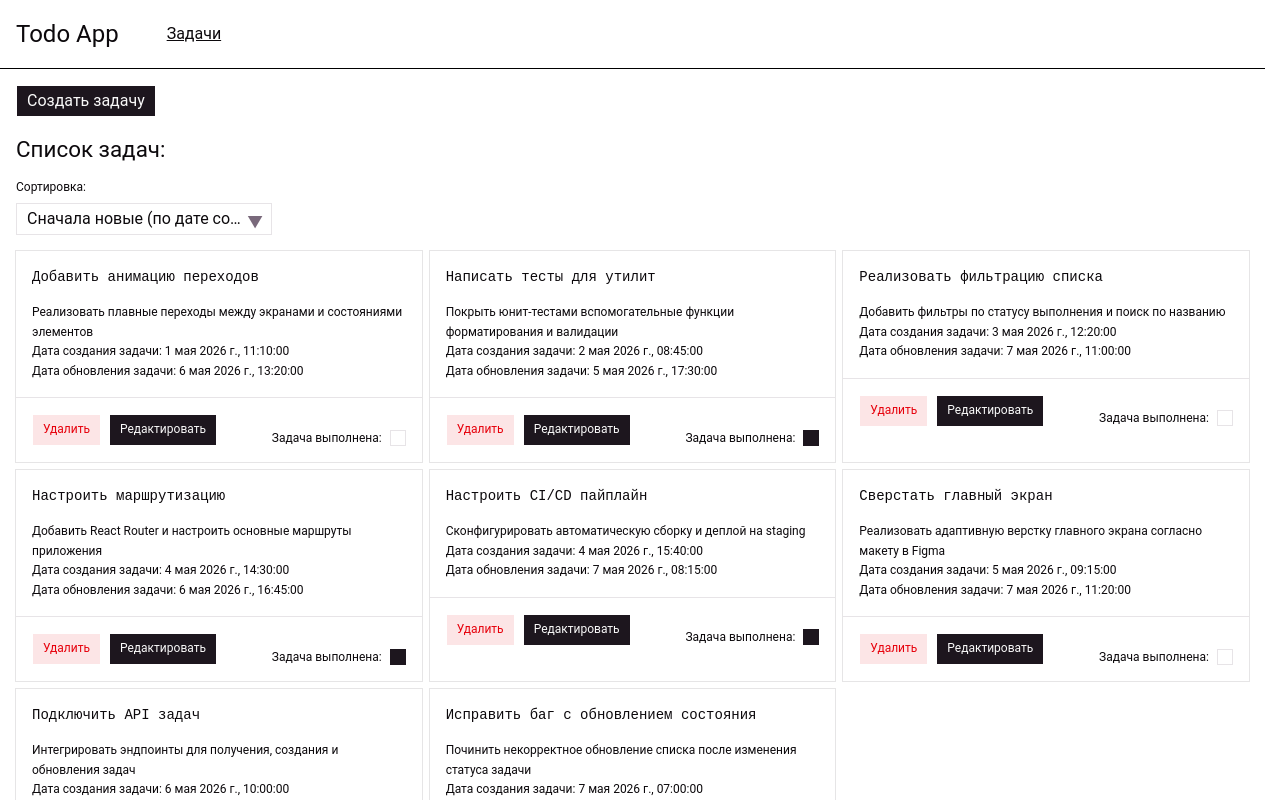
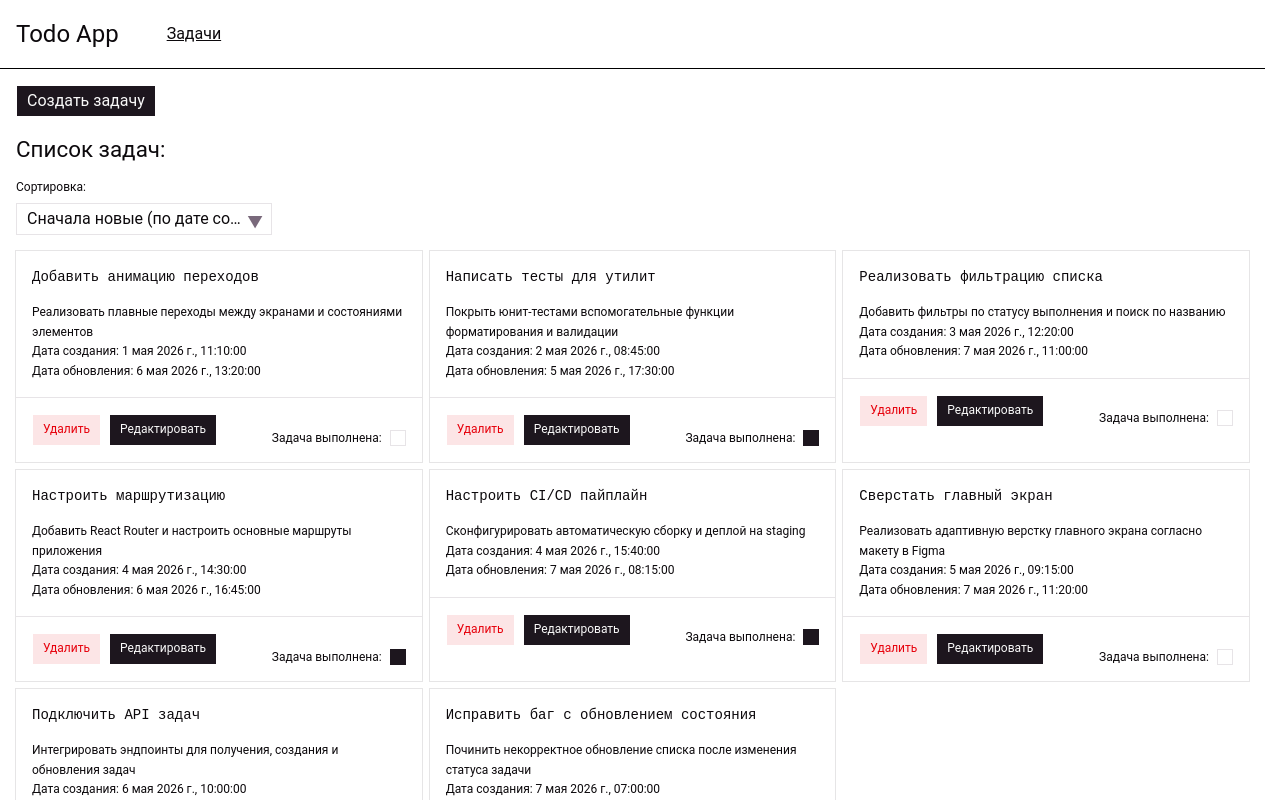
Before and after one commit to rainbowfieldholograph/Rtk-todo-app, a React (Vite) app: page /todos in a window 1280 px wide. Shown: the top 800 px of the page. Built offline with nearby package versions, Linux system fonts and the light colour scheme; some icons are missing.

Commit message:
style(todos): update TodoItem date labels

```diff
--- a/src/features/todos/ui/todo-item/todo-item.tsx
+++ b/src/features/todos/ui/todo-item/todo-item.tsx
@@ -51,9 +51,9 @@ const TodoItem = memo((props: TodoItem.Props) => {
       </CardHeader>
       <CardContent>
         <div>{description}</div>
-        <div>Дата создания задачи: {createdAtFormatted}</div>
+        <div>Дата создания: {createdAtFormatted}</div>
         {updatedAtFormatted ? (
-          <div>Дата обновления задачи: {updatedAtFormatted}</div>
+          <div>Дата обновления: {updatedAtFormatted}</div>
         ) : null}
       </CardContent>
       <CardFooter>
```
